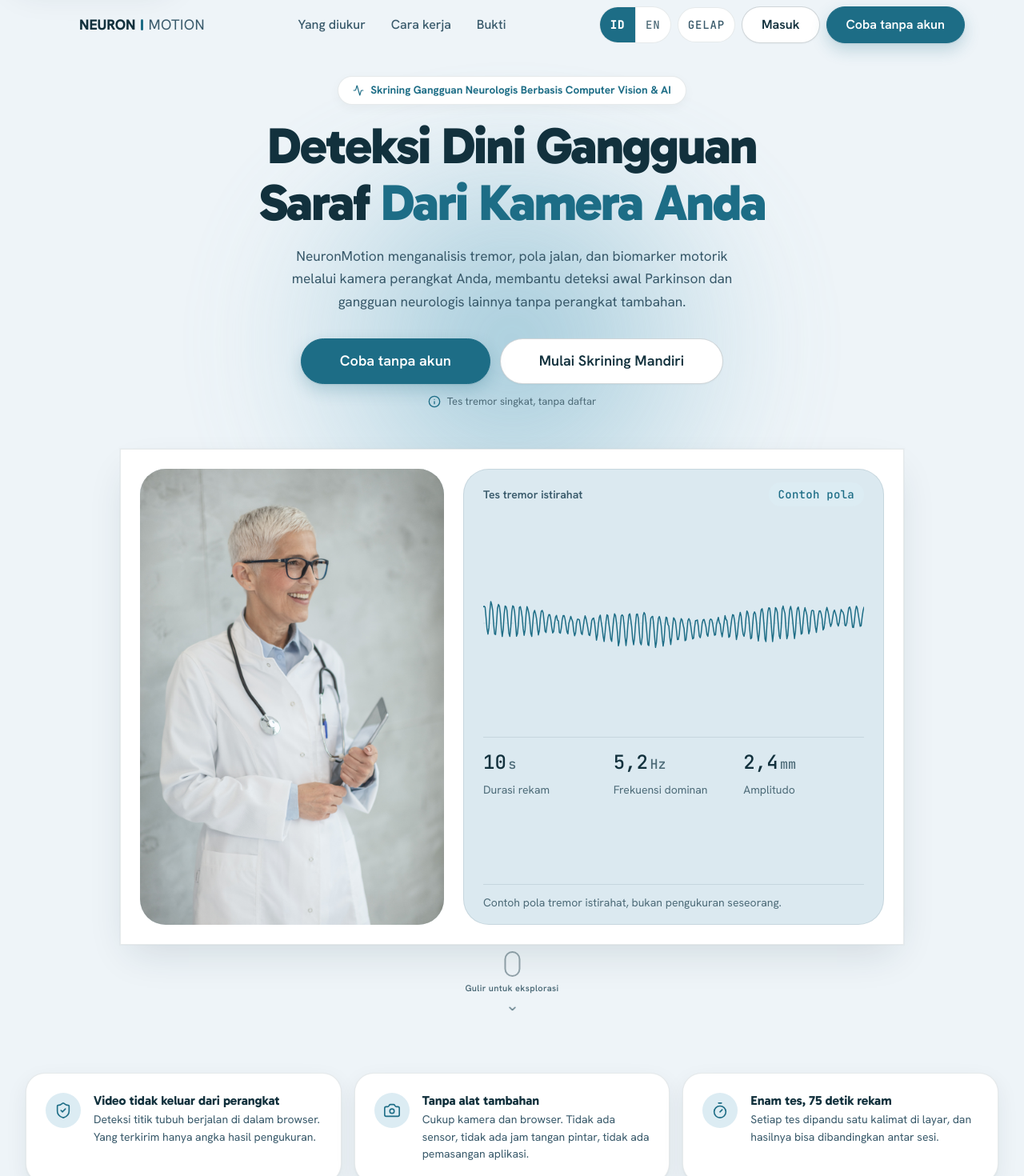
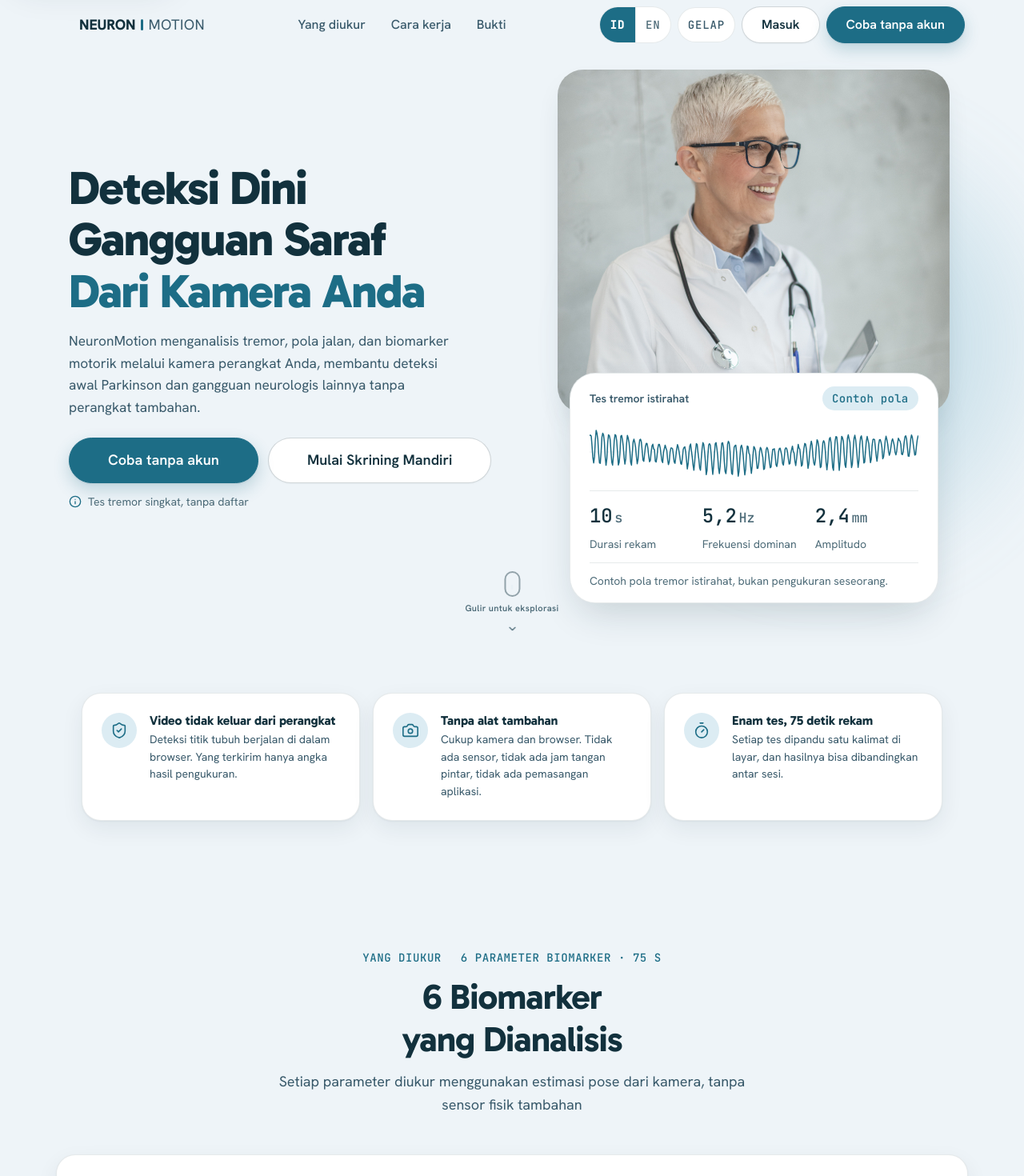
Before and after one commit to akhzaozy/neuronmotion, a Next.js app in the folder webapp/: page / in a window 1280 px wide. Shown: the top 1470 px of the page at 80% size. Built offline with nearby package versions, Linux system fonts and the light colour scheme; no server answers.

Commit message:
update:UI

```diff
--- a/webapp/src/app/landing.module.css
+++ b/webapp/src/app/landing.module.css
@@ -143,7 +143,7 @@
 }
 
 /* ── Hero ───────────────────────────────────────────────────────────────────
-   Tata letak simetris di tengah (dead-centered), bersih, modern, dan seimbang. */
+   Dua kolom. Kiri membawa kalimatnya, kanan membawa buktinya. */
 
 .hero {
   position: relative;
@@ -153,9 +153,8 @@
   flex-direction: column;
   align-items: center;
   justify-content: center;
-  padding: var(--s6) 0 var(--s9);
+  padding: var(--s5) 0 var(--s7);
   box-sizing: border-box;
-  text-align: center;
 }
 
 @media (max-width: 900px) {
@@ -165,69 +164,60 @@
   }
 }
 
-/* Bidang biru lembut yang jatuh di belakang hero. */
+/* Bidang biru lembut yang jatuh di belakang panel bukti. */
 .heroBlob {
   position: absolute;
   z-index: 0;
-  top: 30%;
-  left: 50%;
-  transform: translate(-50%, -50%);
-  width: min(800px, 92vw);
-  height: 520px;
-  background: radial-gradient(circle, var(--accent-soft) 0%, rgba(142, 191, 210, 0.25) 50%, transparent 75%);
-  opacity: 0.8;
+  top: 50%;
+  right: -4%;
+  transform: translateY(-50%);
+  width: min(600px, 54vw);
+  aspect-ratio: 1 / 1;
+  background: radial-gradient(circle, var(--accent-soft) 0%, rgba(142, 191, 210, 0.2) 60%, transparent 75%);
+  opacity: 0.7;
   border-radius: 50%;
-  filter: blur(50px);
+  filter: blur(40px);
   pointer-events: none;
 }
 
-.heroInner {
+@media (max-width: 900px) {
+  .heroBlob {
+    top: auto;
+    bottom: 0;
+    right: 50%;
+    transform: translateX(50%);
+    width: 90vw;
+    opacity: 0.4;
+  }
+}
+
+.heroGrid {
   position: relative;
   z-index: 1;
+  display: grid;
+  grid-template-columns: 1.05fr 0.95fr;
+  gap: var(--s7);
+  align-items: center;
   width: 100%;
-  max-width: 1100px;
+  max-width: 1140px;
   margin: 0 auto;
-  padding: 0 var(--s5);
-  display: flex;
-  flex-direction: column;
-  align-items: center;
-  text-align: center;
-  box-sizing: border-box;
+  padding: 0 var(--s4);
 }
 
-.heroBadgeGroup {
-  display: inline-flex;
-  justify-content: center;
-  margin-bottom: var(--s4);
-}
-
-.heroBadgeChip {
-  display: inline-flex;
-  align-items: center;
-  gap: 8px;
-  padding: 6px 18px;
-  border-radius: var(--radius-pill);
-  background: var(--field);
-  border: 1px solid var(--rule-hair);
-  box-shadow: 0 4px 14px rgba(0, 0, 0, 0.04);
-  font-size: 13.5px;
-  font-weight: 700;
-  color: var(--accent);
-}
-
-.heroBadgeIcon {
-  color: var(--accent);
+@media (max-width: 900px) {
+  .heroGrid {
+    grid-template-columns: minmax(0, 1fr);
+    gap: var(--s6);
+    padding: 0;
+  }
 }
 
 .heroTitle {
-  font-size: clamp(2.4rem, 5vw, 4.1rem);
-  font-weight: 850;
-  line-height: 1.12;
-  letter-spacing: -0.03em;
-  max-width: 22ch;
-  margin: 0 auto;
-  text-align: center;
-  color: var(--ink);
+  font-size: clamp(2.25rem, 4.6vw, 3.85rem);
+  font-weight: 800;
+  line-height: 1.1;
+  letter-spacing: -0.025em;
+  max-width: 17ch;
 }
 
 /* Kata terakhir judul diberi warna merek. */
@@ -236,32 +226,28 @@
 }
 
 .heroLead {
-  margin: var(--s4) auto 0;
-  font-size: clamp(1.05rem, 1.35vw, 1.2rem);
-  line-height: 1.65;
+  margin-top: var(--s4);
+  font-size: clamp(1rem, 1.35vw, 1.125rem);
+  line-height: 1.6;
   color: var(--ink-secondary);
-  max-width: 60ch;
-  text-align: center;
+  max-width: 50ch;
 }
 
 .heroActions {
   display: flex;
   flex-wrap: wrap;
-  align-items: center;
-  justify-content: center;
   gap: var(--s3);
-  margin: var(--s6) auto 0;
+  margin-top: var(--s5);
 }
 
 .heroNote {
-  display: inline-flex;
+  display: flex;
   align-items: center;
-  justify-content: center;
   gap: var(--s2);
-  margin: var(--s3) auto 0;
-  font-size: 13px;
+  margin-top: var(--s3);
+  font-size: var(--t-record);
   color: var(--ink-muted);
-  text-align: center;
+  max-width: 60ch;
 }
 
 .heroNoteIcon {
@@ -269,41 +255,25 @@
   color: var(--accent);
 }
 
-/* ── Centered Showcase Card ───────────────────────────────────────────────── */
+/* ── Figur hero ───────────────────────────────────────────────────────────── */
 
-.heroShowcase {
-  margin-top: var(--s7);
+.heroFigure {
+  position: relative;
+  min-width: 0;
+  display: flex;
+  flex-direction: column;
+  align-items: center;
   width: 100%;
-  max-width: 980px;
+  max-width: 490px;
+  margin: 0 auto;
 }
 
-.heroShowcaseGrid {
-  display: grid;
-  grid-template-columns: 380px 1fr;
-  gap: var(--s5);
-  align-items: stretch;
-  background: var(--field);
-  border: 1px solid var(--rule-hair);
-  border-radius: var(--radius-2xl);
-  box-shadow: 0 20px 48px -12px rgba(18, 49, 61, 0.14), 0 0 0 1px rgba(0, 0, 0, 0.02);
-  padding: var(--s5);
-  text-align: left;
-}
-
-@media (max-width: 860px) {
-  .heroShowcaseGrid {
-    grid-template-columns: 1fr;
-    gap: var(--s4);
-    padding: var(--s4);
-  }
-}
-
-.heroPhotoWrap {
+.heroPhoto {
+  width: 100%;
   border-radius: var(--radius-xl);
   overflow: hidden;
-  position: relative;
-  min-height: 240px;
-  background: var(--inset);
+  box-shadow: 0 16px 36px -12px rgba(18, 49, 61, 0.16);
+  aspect-ratio: 4 / 3.5;
 }
 
 .heroPhotoImg {
@@ -314,23 +284,38 @@
   object-position: 50% 18%;
 }
 
+@media (max-width: 900px) {
+  .heroFigure {
+    max-width: 540px;
+  }
+
+  .heroPhoto {
+    aspect-ratio: 16 / 10;
+  }
+}
+
 /* ── Panel bukti ──────────────────────────────────────────────────────────── */
 
 .panel {
   position: relative;
   z-index: 2;
-  width: 100%;
-  margin: 0;
-  background: var(--inset);
+  width: 94%;
+  margin: -50px auto 0;
+  background: var(--field);
   border: 1px solid var(--rule-hair);
   border-radius: var(--radius-xl);
-  box-shadow: none;
+  box-shadow: 0 20px 48px -12px rgba(18, 49, 61, 0.2);
   padding: var(--s4) var(--s5);
   min-width: 0;
   box-sizing: border-box;
-  display: flex;
-  flex-direction: column;
-  justify-content: space-between;
+}
+
+@media (max-width: 900px) {
+  .panel {
+    width: 100%;
+    margin-top: var(--s4);
+    padding: var(--s4);
+  }
 }
 
 .panelHead {
@@ -517,6 +502,8 @@
   display: grid;
   grid-template-columns: repeat(3, minmax(0, 1fr));
   gap: var(--s4);
+  max-width: 1140px;
+  margin: 0 auto;
 }
 
 .assuranceGrid.reveal > *:nth-child(1) {
@@ -605,6 +592,9 @@
 .sectionHeadCenter {
   text-align: center;
   margin-bottom: var(--s7);
+  max-width: 1140px;
+  margin-left: auto;
+  margin-right: auto;
 }
 
 .sectionHeadCenter .sectionTitle,
@@ -662,6 +652,9 @@
   box-shadow: var(--shadow-card);
   padding: var(--s3) var(--s5) var(--s4);
   margin-top: var(--s6);
+  max-width: 1140px;
+  margin-left: auto;
+  margin-right: auto;
 }
 
 .tableScroll {
@@ -817,9 +810,8 @@
 .bandInner {
   position: relative;
   z-index: 1;
-  max-width: 1180px;
+  max-width: 1140px;
   margin: 0 auto;
-  text-align: center;
 }
 
 /* Teks di atas bidang biru. Warnanya diturunkan dari birunya sendiri, bukan
@@ -828,18 +820,15 @@
   color: #06303d;
   font-size: clamp(1.875rem, 3.6vw, 2.75rem);
   letter-spacing: -0.02em;
-  max-width: 28ch;
-  margin: 0 auto;
-  text-align: center;
+  max-width: 18ch;
 }
 
 .bandLead {
-  margin: var(--s3) auto 0;
+  margin-top: var(--s3);
   font-size: var(--t-lead);
   line-height: 1.6;
   color: #0d4152;
-  max-width: 60ch;
-  text-align: center;
+  max-width: 54ch;
 }
 
 :global([data-theme='dark']) .bandTitle {
@@ -863,9 +852,7 @@
   display: grid;
   grid-template-columns: repeat(3, minmax(0, 1fr));
   gap: var(--s5);
-  margin: var(--s7) auto 0;
-  max-width: 1180px;
-  text-align: left;
+  margin-top: var(--s7);
 }
 
 @media (max-width: 860px) {
@@ -925,8 +912,10 @@
   grid-template-columns: minmax(0, 1.15fr) minmax(0, 0.85fr);
   gap: var(--s7);
   align-items: start;
-  margin: var(--s6) auto 0;
-  max-width: 1100px;
+  margin-top: var(--s6);
+  max-width: 1140px;
+  margin-left: auto;
+  margin-right: auto;
 }
 
 @media (max-width: 860px) {
@@ -992,7 +981,7 @@
   gap: var(--s8);
   align-items: center;
   padding: var(--s8);
-  max-width: 1100px;
+  max-width: 1140px;
   margin: 0 auto;
 }
 
@@ -1101,25 +1090,18 @@
 .footerInner {
   border-top: 1px solid var(--rule-hair);
   padding-top: var(--s6);
-  max-width: 1100px;
+  max-width: 1140px;
   margin: 0 auto;
-  text-align: center;
-  display: flex;
-  flex-direction: column;
-  align-items: center;
 }
 
 .footerDisclaimer {
   display: flex;
-  align-items: center;
-  justify-content: center;
+  align-items: flex-start;
   gap: var(--s3);
   font-size: var(--t-body);
   font-weight: 600;
   color: var(--ink);
   max-width: 78ch;
-  text-align: center;
-  margin: 0 auto;
 }
 
 .footerDisclaimerIcon {
@@ -1134,7 +1116,4 @@
   line-height: 1.6;
   color: var(--ink-muted);
   max-width: 78ch;
-  text-align: center;
-  margin-left: auto;
-  margin-right: auto;
 }
--- a/webapp/src/app/page.tsx
+++ b/webapp/src/app/page.tsx
@@ -196,14 +196,8 @@
         <section className={styles.hero}>
           <div className={styles.heroBlob} aria-hidden="true" />
 
-          <div className={styles.heroInner}>
-            <div className={styles.heroBadgeGroup}>
-              <span className={styles.heroBadgeChip}>
-                <Activity size={14} className={styles.heroBadgeIcon} />
-                <span>Skrining Gangguan Neurologis Berbasis Computer Vision & AI</span>
-              </span>
-            </div>
-
+          <div className={`sheet ${styles.heroGrid}`}>
+            <div>
               <h1 className={styles.heroTitle}>
                 {t('land.title1')} {t('land.title2')}{' '}
                 <span className={styles.heroTitleAccent}>{t('land.title3')}</span>
@@ -244,20 +238,37 @@
                 <Info size={16} strokeWidth={2} className={styles.heroNoteIcon} aria-hidden="true" />
                 {t('land.tryDemoSub')}
               </p>
+            </div>
 
-            {/* Centered Showcase Card */}
-            <div className={styles.heroShowcase}>
-              <div className={styles.heroShowcaseGrid}>
-                <div className={styles.heroPhotoWrap}>
+            {/* Kolom kanan menyusun ulang gerakan komposisi rujukan: subjek
+                manusia di dalam bidang biru, dengan satu kartu kecil melayang
+                menimpanya. Bedanya, kartu yang melayang di sini bukan kotak
+                pencarian melainkan pengukuran sungguhan.
+
+                Fotonya tenaga medis, bukan pasien, dan itu pilihan yang
+                disengaja: produk ini bukan pengganti dokter, dan halaman
+                depannya sebaiknya tidak membuka dengan gambar orang yang
+                sedang sakit. */}
+            <div className={styles.heroFigure}>
+              <div className={styles.heroPhoto}>
                 <Image
                   src={heroDoctor}
                   alt={t('land.heroPhotoAlt')}
                   className={styles.heroPhotoImg}
-                    sizes="(max-width: 900px) 92vw, 420px"
+                  sizes="(max-width: 900px) 92vw, 560px"
                   priority
                 />
               </div>
 
+            {/* Panel bukti.
+                Kiri, posisi tangan saat tes. Kanan, jejak yang dihasilkannya.
+                Di bawah keduanya, tiga bacaan yang dihitung dari jejak yang
+                sama.
+
+                Gambar tangan sengaja ilustrasi, bukan tangkapan layar
+                pengukuran. Jejaknya sebaliknya, dan medan `kind` pada datanya
+                yang memilih apakah ia disebut rekaman atau contoh pola, jadi
+                pola buatan tidak pernah bisa mengaku sebagai pengukuran. */}
             <figure className={styles.panel}>
               <div className={styles.panelHead}>
                 <span className={styles.panelTitle}>{t('land.panelTitle')}</span>
@@ -306,7 +317,6 @@
                     : t('land.traceCaptionShortIllustration')}
               </figcaption>
             </figure>
-              </div>
             </div>
           </div>
 
```
Lines whose indentation alone changed are shown as unchanged.
